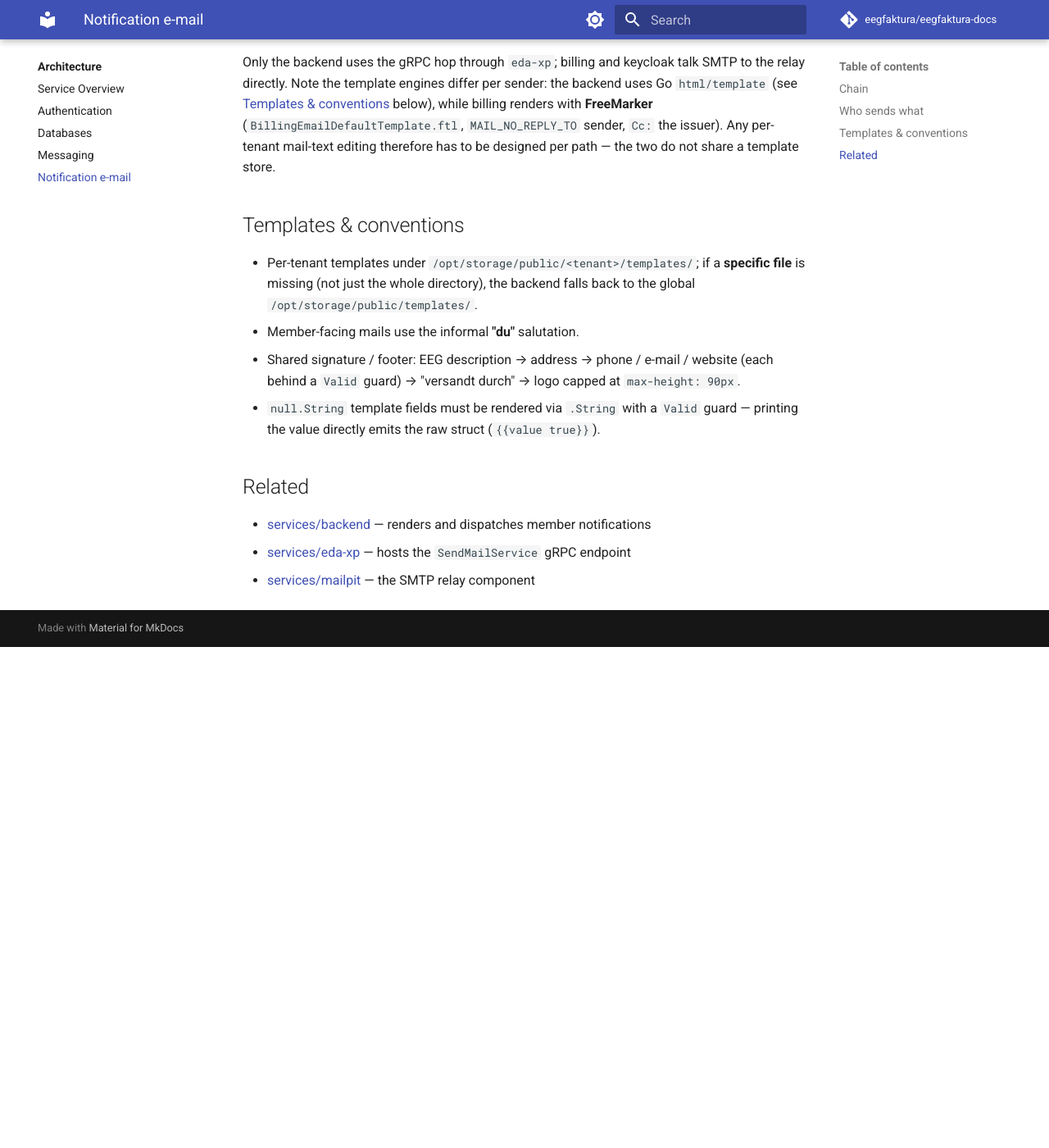
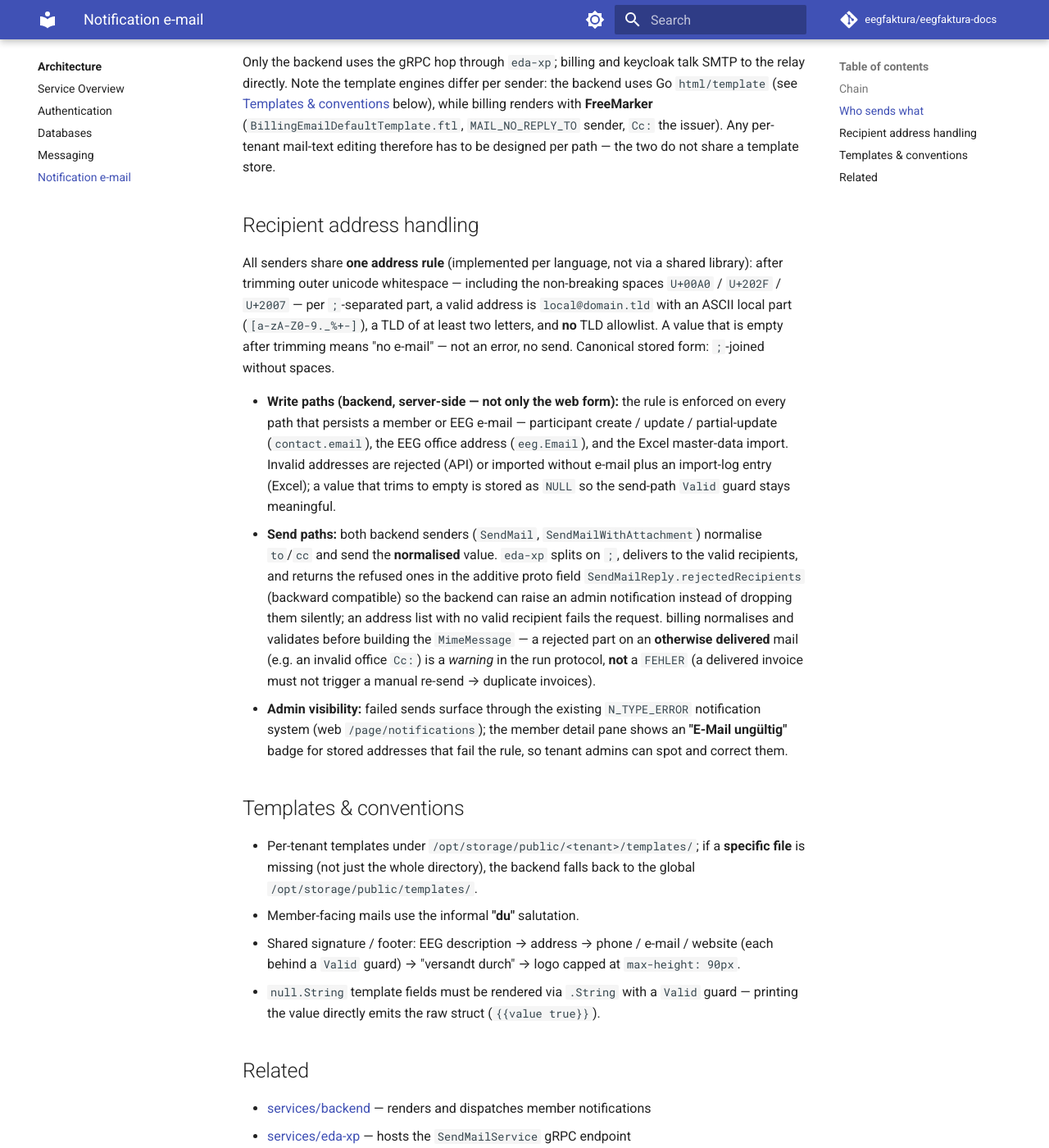
Before and after one commit to eegfaktura/eegfaktura-docs, an MkDocs documentation site: the page built from docs/architecture/email.md, in a window 1280 px wide and 1400 px high, scrolled down 1263 px. Shown: the whole window at 82% size. Built offline with MkDocs 1.6.1 and Material for MkDocs 9.7.7, drawn with Linux system fonts in a browser that asks for light colours; comment, search, counter and statistics services are not loaded; before the commit the page ends 2052 px from its top, so only the background shows below that.

Commit message:
docs(email): document recipient address handling (validation, normalisation, rejected recipients) (#9)
Reflects the suite-wide mail-address hardening: shared address rule
(trim incl. NBSP, ASCII local part, TLD>=2, no allowlist), server-side
enforcement on all backend write paths, normalised send + eda-xp
SendMailReply.rejectedRecipients, billing partial-delivery warning,
and the E-Mail-ungueltig admin badge.

Co-authored-by: Claude Opus 4.8 <noreply@anthropic.com>

```diff
--- a/docs/architecture/email.md
+++ b/docs/architecture/email.md
@@ -48,6 +48,33 @@ renders with **FreeMarker** (`BillingEmailDefaultTemplate.ftl`, `MAIL_NO_REPLY_T
 `Cc:` the issuer). Any per-tenant mail-text editing therefore has to be designed per path — the
 two do not share a template store.
 
+## Recipient address handling
+
+All senders share **one address rule** (implemented per language, not via a shared library):
+after trimming outer unicode whitespace — including the non-breaking spaces `U+00A0` / `U+202F`
+/ `U+2007` — per `;`-separated part, a valid address is `local@domain.tld` with an ASCII local
+part (`[a-zA-Z0-9._%+-]`), a TLD of at least two letters, and **no** TLD allowlist. A value that
+is empty after trimming means "no e-mail" — not an error, no send. Canonical stored form:
+`;`-joined without spaces.
+
+- **Write paths (backend, server-side — not only the web form):** the rule is enforced on every
+  path that persists a member or EEG e-mail — participant create / update / partial-update
+  (`contact.email`), the EEG office address (`eeg.Email`), and the Excel master-data import.
+  Invalid addresses are rejected (API) or imported without e-mail plus an import-log entry
+  (Excel); a value that trims to empty is stored as `NULL` so the send-path `Valid` guard stays
+  meaningful.
+- **Send paths:** both backend senders (`SendMail`, `SendMailWithAttachment`) normalise `to`/`cc`
+  and send the **normalised** value. `eda-xp` splits on `;`, delivers to the valid recipients,
+  and returns the refused ones in the additive proto field `SendMailReply.rejectedRecipients`
+  (backward compatible) so the backend can raise an admin notification instead of dropping them
+  silently; an address list with no valid recipient fails the request. billing normalises and
+  validates before building the `MimeMessage` — a rejected part on an **otherwise delivered**
+  mail (e.g. an invalid office `Cc:`) is a *warning* in the run protocol, **not** a `FEHLER`
+  (a delivered invoice must not trigger a manual re-send → duplicate invoices).
+- **Admin visibility:** failed sends surface through the existing `N_TYPE_ERROR` notification
+  system (web `/page/notifications`); the member detail pane shows an **"E-Mail ungültig"** badge
+  for stored addresses that fail the rule, so tenant admins can spot and correct them.
+
 ## Templates & conventions
 
 - Per-tenant templates under `/opt/storage/public/<tenant>/templates/`; if a **specific file**
```
